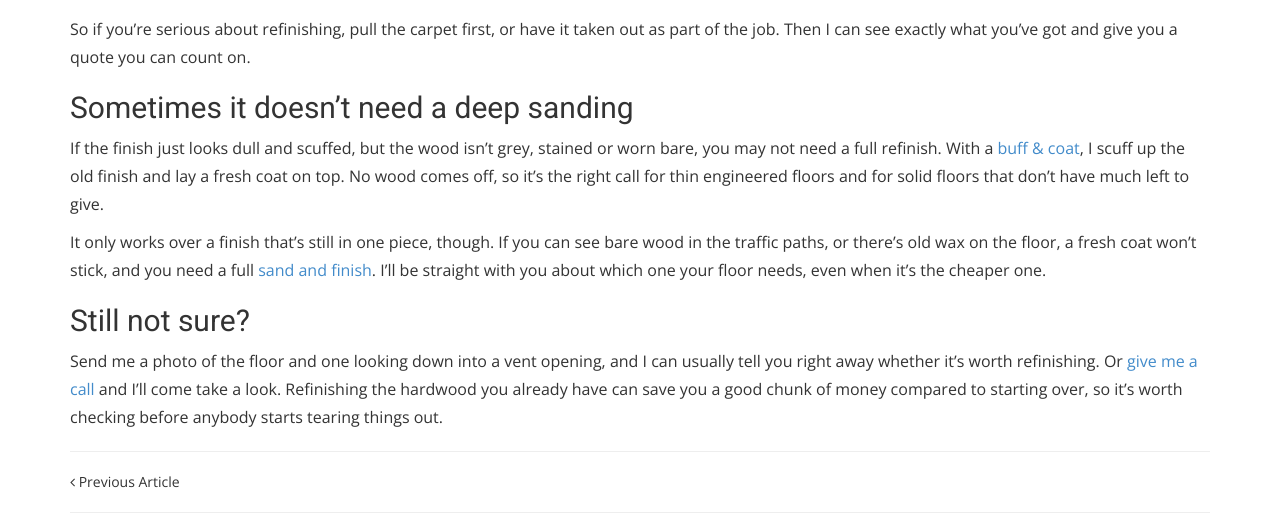
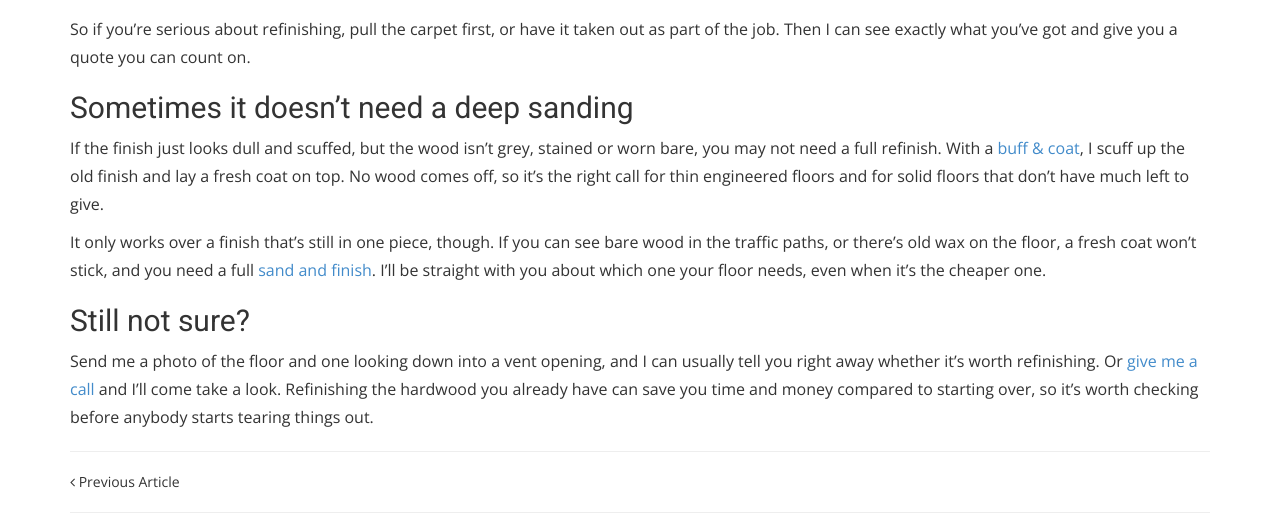
Before and after one commit to elidlocke/woodworks-site, a Jekyll site: the page built from _posts/2026-11-27-refinish-or-replace-hardwood-floors.md, in a window 1280 px wide and 900 px high, scrolled down 2092 px, cut to the strip 0-529 px from the top of the window. Built offline with Jekyll 4.4.1, drawn with Linux system fonts in a browser that asks for light colours; nearby versions of some CDN libraries; some web fonts are replaced.

Commit message:
Closing line: save time and money

```diff
--- a/_posts/2026-11-27-refinish-or-replace-hardwood-floors.md
+++ b/_posts/2026-11-27-refinish-or-replace-hardwood-floors.md
@@ -55,4 +55,4 @@ It only works over a finish that's still in one piece, though. If you can see ba
 
 ## Still not sure?
 
-Send me a photo of the floor and one looking down into a vent opening, and I can usually tell you right away whether it's worth refinishing. Or [give me a call](/contact/) and I'll come take a look. Refinishing the hardwood you already have can save you a good chunk of money compared to starting over, so it's worth checking before anybody starts tearing things out.
+Send me a photo of the floor and one looking down into a vent opening, and I can usually tell you right away whether it's worth refinishing. Or [give me a call](/contact/) and I'll come take a look. Refinishing the hardwood you already have can save you time and money compared to starting over, so it's worth checking before anybody starts tearing things out.
```
